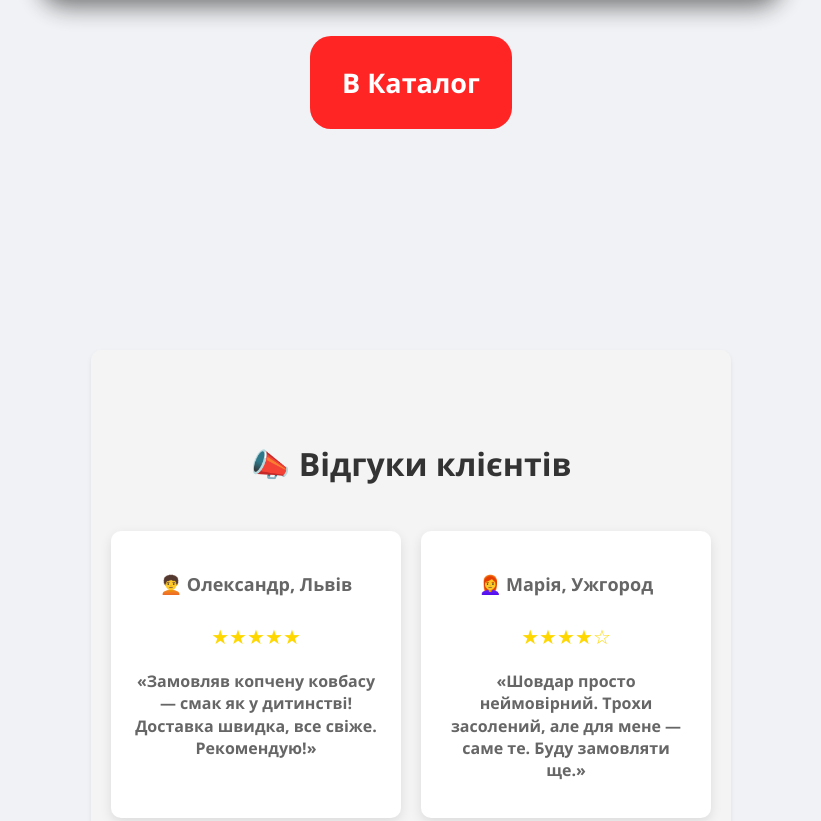
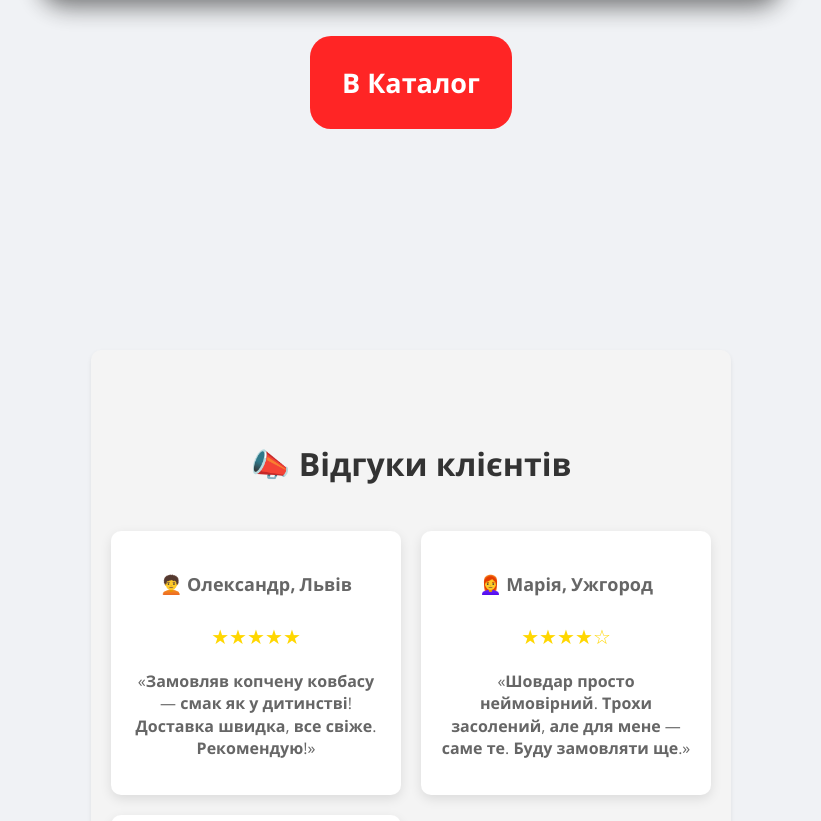
Before and after one commit to luft3r/fas, a plain HTML site: page index.html in a window 1280 px wide. Shown: the part 734-1555 px from the top of the page, without its empty margins (229-1050 px from the left). Drawn offline with nearby package versions, Linux system fonts and the light colour scheme; files whose address does not match are found by name.

Commit message:
Update index.html

```diff
--- a/index.html
+++ b/index.html
@@ -8,7 +8,7 @@
     <link rel="icon" href="images/logo.png" type="image/x-icon">
     <!-- <link rel="preconnect" href="https://fonts.googleapis.com"> -->
     <!-- <link rel="preconnect" href="https://fonts.gstatic.com" crossorigin> -->
-    <!-- <link href="https://fonts.googleapis.com/css2?family=Open+Sans&display=swap" rel="stylesheet"> -->
+    <link href="https://fonts.googleapis.com/css2?family=Open+Sans&display=swap" rel="stylesheet">
 </head>
 <body>
 <div class="background">
```
